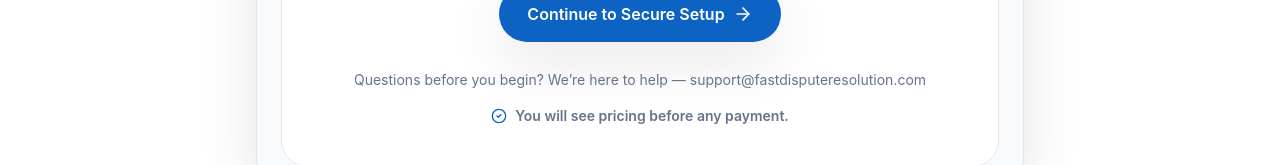
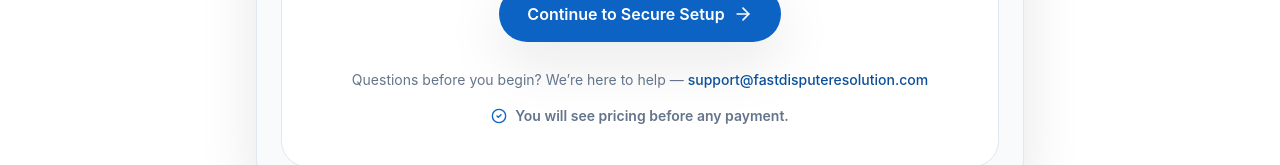
Before and after one commit to cyrusseper/fast-dispute-resolution-site, a Next.js app: page /start in a window 1280 px wide. Shown: the part 992-1157 px from the top of the page. Built offline with nearby package versions, Linux system fonts and the light colour scheme.

Commit message:
Make start page support email clickable

```diff
--- a/src/app/start/page.tsx
+++ b/src/app/start/page.tsx
@@ -92,7 +92,13 @@ export default function StartPage() {
                     <ArrowRight className="size-5" aria-hidden="true" />
                   </a>
                   <p className="mt-3 text-center text-sm text-slate-500">
-                    Questions before you begin? We’re here to help — support@fastdisputeresolution.com
+                    Questions before you begin? We’re here to help —{" "}
+                    <a
+                      href="mailto:support@fastdisputeresolution.com"
+                      className="font-medium text-brand-700 underline-offset-4 hover:underline"
+                    >
+                      support@fastdisputeresolution.com
+                    </a>
                   </p>
                   <p className="flex items-center gap-2 text-sm font-semibold text-slate-500">
                     <CheckCircle2 className="size-4 text-brand-600" aria-hidden="true" />
```
